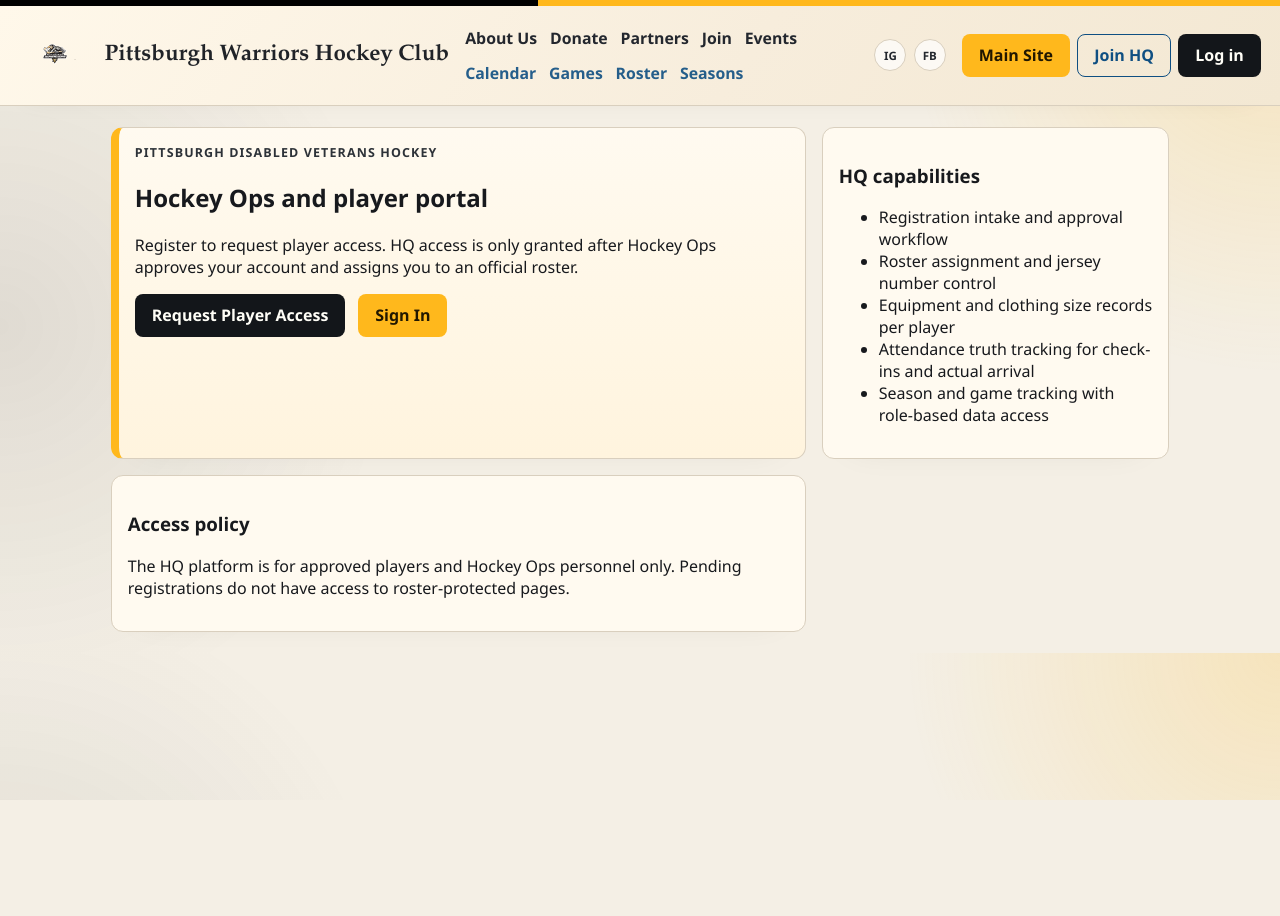
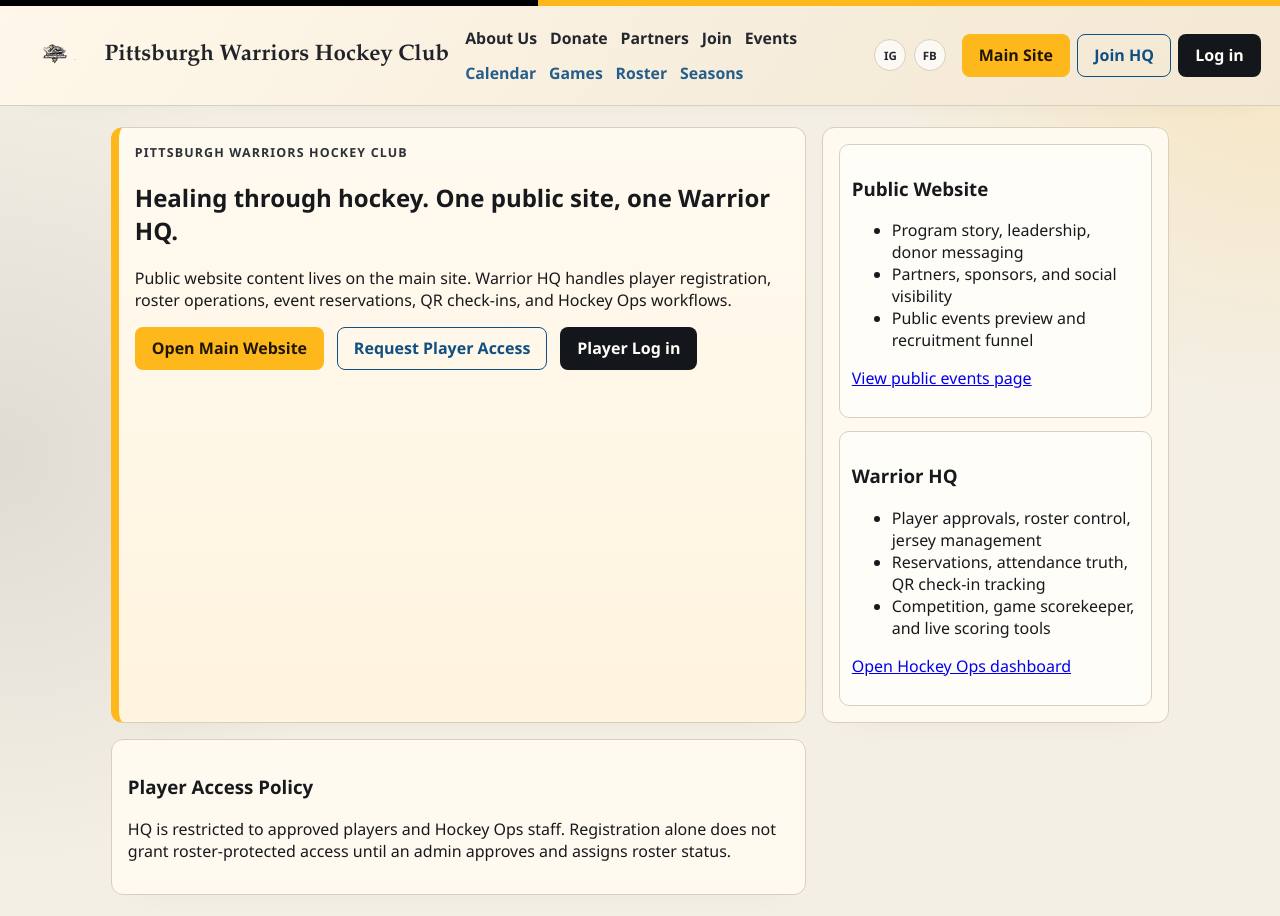
Before and after one commit to eww7633/warriors-website, a Next.js app: page / in a window 1280 px wide. Before the commit the page ends 800 px from the top, so only its background shows below. Built offline with nearby package versions, Linux system fonts and the light colour scheme; no server answers.

Commit message:
Homepage update and Google Photos URL scraper

```diff
--- a/app/globals.css
+++ b/app/globals.css
@@ -151,6 +151,12 @@
 .grid-home {
   display: grid;
   gap: 1rem;
+}
+
+.home-grid-2 {
+  display: grid;
+  gap: 0.8rem;
+  grid-template-columns: repeat(auto-fit, minmax(260px, 1fr));
 }
 
 .hero-card {
--- a/app/page.tsx
+++ b/app/page.tsx
@@ -1,41 +1,62 @@
 import Link from "next/link";
+import { siteConfig } from "@/lib/siteConfig";
 
 export default function HomePage() {
+  const publicBase = siteConfig.publicSite.baseUrl.replace(/\/$/, "");
+
   return (
     <section className="grid-home">
       <article className="card hero-card">
-        <p className="eyebrow">Pittsburgh Disabled Veterans Hockey</p>
-        <h2>Hockey Ops and player portal</h2>
+        <p className="eyebrow">Pittsburgh Warriors Hockey Club</p>
+        <h2>Healing through hockey. One public site, one Warrior HQ.</h2>
         <p>
-          Register to request player access. HQ access is only granted after Hockey Ops approves
-          your account and assigns you to an official roster.
+          Public website content lives on the main site. Warrior HQ handles player registration,
+          roster operations, event reservations, QR check-ins, and Hockey Ops workflows.
         </p>
         <div className="cta-row">
-          <Link className="button" href="/register">
+          <a className="button alt" href={`${publicBase}/`}>
+            Open Main Website
+          </a>
+          <Link className="button ghost" href="/register">
             Request Player Access
           </Link>
-          <Link className="button alt" href="/login">
-            Sign In
+          <Link className="button" href="/login">
+            Player Log in
           </Link>
         </div>
       </article>
 
-      <article className="card">
-        <h3>HQ capabilities</h3>
-        <ul>
-          <li>Registration intake and approval workflow</li>
-          <li>Roster assignment and jersey number control</li>
-          <li>Equipment and clothing size records per player</li>
-          <li>Attendance truth tracking for check-ins and actual arrival</li>
-          <li>Season and game tracking with role-based data access</li>
-        </ul>
+      <article className="card home-grid-2">
+        <div className="event-card">
+          <h3>Public Website</h3>
+          <ul>
+            <li>Program story, leadership, donor messaging</li>
+            <li>Partners, sponsors, and social visibility</li>
+            <li>Public events preview and recruitment funnel</li>
+          </ul>
+          <p>
+            <a href={`${publicBase}/events`}>View public events page</a>
+          </p>
+        </div>
+
+        <div className="event-card">
+          <h3>Warrior HQ</h3>
+          <ul>
+            <li>Player approvals, roster control, jersey management</li>
+            <li>Reservations, attendance truth, QR check-in tracking</li>
+            <li>Competition, game scorekeeper, and live scoring tools</li>
+          </ul>
+          <p>
+            <Link href="/admin">Open Hockey Ops dashboard</Link>
+          </p>
+        </div>
       </article>
 
       <article className="card">
-        <h3>Access policy</h3>
+        <h3>Player Access Policy</h3>
         <p>
-          The HQ platform is for approved players and Hockey Ops personnel only.
-          Pending registrations do not have access to roster-protected pages.
+          HQ is restricted to approved players and Hockey Ops staff. Registration alone does not
+          grant roster-protected access until an admin approves and assigns roster status.
         </p>
       </article>
     </section>
--- a/package.json
+++ b/package.json
@@ -12,6 +12,7 @@
     "migrate:wix": "node scripts/wix-migrate.mjs",
     "import:wix:contacts": "node scripts/import-wix-contacts.mjs",
     "import:wix:events": "node scripts/import-wix-events.mjs",
+    "import:google:photos": "node scripts/import-google-photos.mjs",
     "release:main": "./scripts/release-main.sh",
     "postinstall": "prisma generate"
   },
```
Also changed, not shown: scripts/import-google-photos.mjs (added, +130 -0 lines), 1 other file (tests, documents, lock files or other folders).
